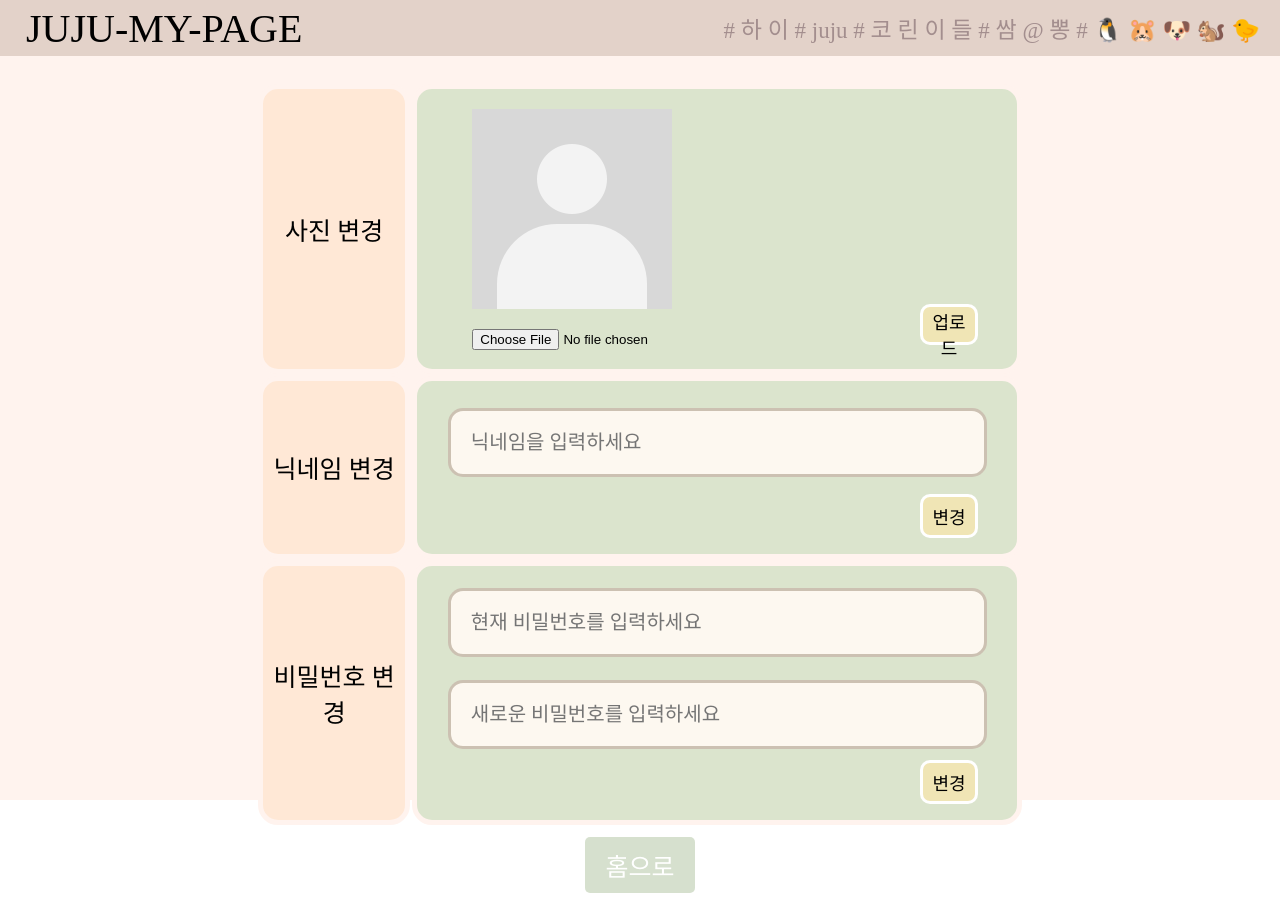
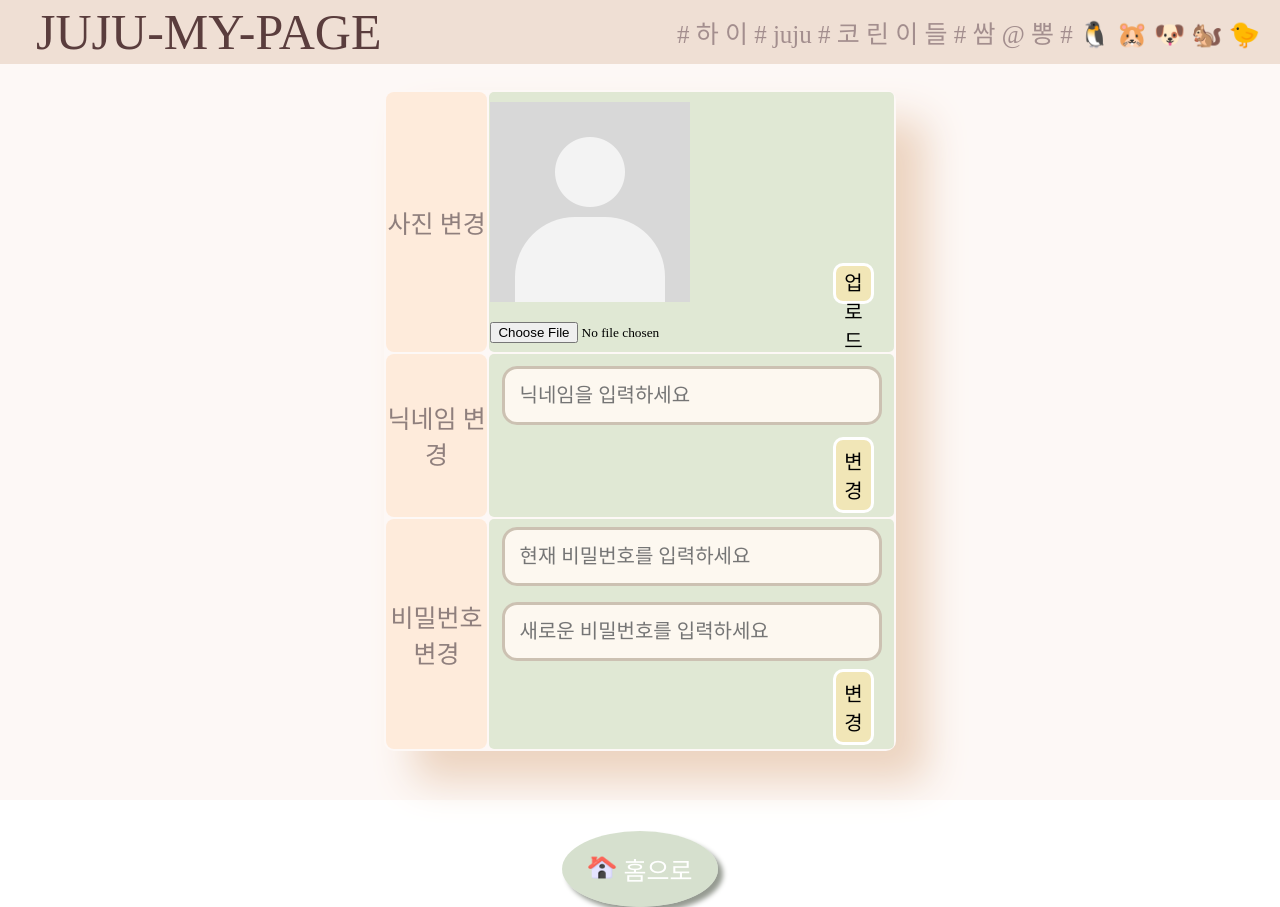
Before and after one commit to wjdwlsgh/JUJU_project_frontend, a React (Create React App) app: page /SettingPage in a window 1280 px wide. Built offline with nearby package versions, Linux system fonts and the light colour scheme; a web font is replaced by a local one.

Commit message:
옵션창 변경

```diff
--- a/public/index.html
+++ b/public/index.html
@@ -29,6 +29,14 @@
       @font-face {
         font-family: "Cafe24Meongi-W-v1.0";
         src: url("https://fastly.jsdelivr.net/gh/projectnoonnu/2405-3@1.1/Cafe24Meongi-W-v1.0.woff2")
+          format("woff2");
+        font-weight: normal;
+        font-style: normal;
+      }
+
+      @font-face {
+        font-family: "Ownglyph_ryuttung-Rg";
+        src: url("https://fastly.jsdelivr.net/gh/projectnoonnu/2405-2@1.0/Ownglyph_ryuttung-Rg.woff2")
           format("woff2");
         font-weight: normal;
         font-style: normal;
--- a/src/assets/fonts/fonts.css
+++ b/src/assets/fonts/fonts.css
@@ -3,3 +3,11 @@
   src: url("https://fastly.jsdelivr.net/gh/projectnoonnu/2406-1@1.0/Ownglyph_UNZ-Rg.woff2")
     format("woff2");
 }
+
+@font-face {
+  font-family: "Ownglyph_ryuttung-Rg";
+  src: url("https://fastly.jsdelivr.net/gh/projectnoonnu/2405-2@1.0/Ownglyph_ryuttung-Rg.woff2")
+    format("woff2");
+  font-weight: normal;
+  font-style: normal;
+}
--- a/src/components/Setting/ChangePassword.css
+++ b/src/components/Setting/ChangePassword.css
@@ -4,20 +4,21 @@
   width: 85%;
   /* height: 40px; */
   margin: 2%;
-  padding: 20px;
+  padding: 15px;
 
   border: 3px solid #9b89727e;
   border-radius: 15px;
   outline: none;
   background-color: #fdf8f0;
-  font-family: "Ownglyph_UNZ-Rg";
+  /* font-family: "Ownglyph_UNZ-Rg"; */
+  font-family: "Ownglyph_ryuttung-Rg";
 }
 
 #password-button {
   width: 10%;
   height: 30%;
   border-radius: 10px;
-  font-size: 18px;
+  font-size: 20px;
   margin: 0px;
   padding: 6px;
   border: 3px solid white;
@@ -25,7 +26,8 @@
   background-color: #fae6abb2;
   margin-left: 80%;
   margin-bottom: 1%;
-  font-family: "Ownglyph_UNZ-Rg";
+  /* font-family: "Ownglyph_UNZ-Rg"; */
+  font-family: "Ownglyph_ryuttung-Rg";
 
   cursor: pointer;
   &:hover {
--- a/src/components/Setting/Nickname.css
+++ b/src/components/Setting/Nickname.css
@@ -12,7 +12,7 @@
   width: 10%;
   height: 30%;
   border-radius: 10px;
-  font-size: 18px;
+  font-size: 20px;
   margin: 0px;
   padding: 6px;
   border: 3px solid white;
@@ -20,7 +20,8 @@
   background-color: #fae6abb2;
   margin-left: 80%;
   margin-bottom: 1%;
-  font-family: "Ownglyph_UNZ-Rg";
+  /* font-family: "Ownglyph_UNZ-Rg"; */
+  font-family: "Ownglyph_ryuttung-Rg";
 
   cursor: pointer;
   &:hover {
@@ -35,11 +36,12 @@
   width: 85%;
   /* height: 30%; */
   margin: 3%;
-  padding: 20px;
+  padding: 15px;
   border: 0;
   border-radius: 15px;
   outline: none;
   background-color: #fdf8f0;
-  font-family: "Ownglyph_UNZ-Rg";
+  /* font-family: "Ownglyph_UNZ-Rg"; */
+  font-family: "Ownglyph_ryuttung-Rg";
   border: 3px solid #9b89727e;
 }
--- a/src/components/Setting/ProfilePicture.css
+++ b/src/components/Setting/ProfilePicture.css
@@ -5,6 +5,7 @@
   width: 200px;
   height: 30px;
   margin: auto;
+  font-family: "Ownglyph_ryuttung-Rg";
 }
 
 .ProfilePicture-mom {
@@ -31,13 +32,15 @@
   width: 20%;
   height: 16%;
   border-radius: 10px;
-  font-size: 18px;
+  font-size: 20px;
   /* padding: 6px; */
   border: 3px solid white;
   color: black;
   background-color: #fae6abb2;
-  font-family: "Ownglyph_UNZ-Rg";
+  /* font-family: "Ownglyph_UNZ-Rg"; */
+  font-family: "Ownglyph_ryuttung-Rg";
   margin-right: 10%;
+  margin-bottom: 2%;
 
   cursor: pointer;
   &:hover {
--- a/src/pages/main/SettingPage.css
+++ b/src/pages/main/SettingPage.css
@@ -1,27 +1,50 @@
 .mypage {
-  background-color: #fff3ee;
+  /* background-color: #fff3ee; */
+  background-color: #fdf8f6;
+
   width: 100%;
   height: 100%;
   padding: 0%;
   margin: 0%;
 }
 
+.mypage-table {
+  /* border: 7px solid #fff3ee; */
+  border-radius: 10px;
+  width: 40%;
+  /* height: 10%; */
+  margin: auto;
+  /* box-shadow: 40px 30px #aab697a7; */
+  box-shadow: 30px 30px 40px rgb(236, 211, 191);
+}
+
 .home-button {
   background-color: #b8c9aa93;
   color: white;
-  padding: 10px 20px;
+  padding: 20px 25px;
   border: none;
-  border-radius: 5px;
+  border-radius: 50%;
   cursor: pointer;
   font-family: "Ownglyph_UNZ-Rg";
   font-size: 25px;
-  margin: 10px;
+  margin-top: 80px;
+
+  /* float: left; */
+  box-shadow: 5px 5px 5px #969b92;
+  transition-duration: 0.6s;
 }
 
 .home-button:hover {
-  background-color: #969b92;
+  background-color: #90ad7cb4;
 }
 
+.home-button:active {
+  margin-left: 5px;
+  margin-top: 5px;
+  box-shadow: none;
+}
+
+/*
 .save-button {
   background-color: #e7cbcbac;
   color: white;
@@ -36,44 +59,44 @@
 
 .save-button:hover {
   background-color: #e2c1c1;
-}
+} */
 
 #mypage-top {
   /* margin-top: 1%; */
   margin-bottom: 2%;
-  height: 7%;
-  background-color: #cab6a887;
+  height: 8%;
+  /* background-color: #cab6a887; */
+  background-color: #e3cab887;
+
   /* align-content: center; */
   align-items: center;
   display: flex;
   width: 100%;
 }
 
-.mypage-table {
-  border: 10px hidden;
-  border-radius: 10px;
-  width: 60%;
-  /* height: 10%; */
-  margin: auto;
-}
-
 .mypage-th {
   width: 20%;
-  border: 5px solid #fff3ee;
-  border-radius: 20px;
-  padding: 0%;
-  background-color: #ffe8d6;
-  font-family: "Ownglyph_UNZ-Rg";
+  /* border: 3px solid #fff3ee; */
+  border-radius: 8px;
+  padding: 0px;
+  background-color: #ffe8d6d3;
+  /* box-shadow: 10px 10px #c39f84; */
+
+  font-family: "Ownglyph_ryuttung-Rg";
   font-size: 25px;
   font-weight: 300;
+  color: rgba(125, 109, 109, 0.857);
 }
 
 .mypage-div {
   width: 100%;
-  border: 5px solid #fff3ee;
-  border-radius: 20px;
-  padding: 10px;
-  background-color: #dbe4cd;
+  /* border: 3px solid #fff3ee; */
+  border-radius: 5px;
+  padding: 0px;
+  /* background-color: #dbe4cd; */
+  background-color: #dbe4cdd0;
+
+  /* box-shadow: 10px 10px #aab697c1; */
 }
 
 .mypage-top-left {
@@ -81,14 +104,15 @@
 
   /* border-radius: 30px; */
   border: none;
-  font-size: 40px;
+  font-size: 50px;
+  color: rgb(90, 61, 61);
   display: flex;
   padding: 6px;
   /* background-color: #cab6a8; */
   background-color: transparent;
   /* border: 4px double #ddbf8c; */
   font-family: "Cafe24Meongi-W-v1.0";
-  margin-left: 20px;
+  margin-left: 30px;
 }
 
 .mypage-top-left:hover {
@@ -100,7 +124,7 @@
   text-align: right;
   margin-right: 20px;
   font-family: "Ownglyph_UNZ-Rg";
-  font-size: 23px;
+  font-size: 25px;
   color: rgb(163, 142, 142);
 }
 
--- a/src/pages/main/SettingPage.jsx
+++ b/src/pages/main/SettingPage.jsx
@@ -5,6 +5,7 @@ import ProfilePicture from "../../components/Setting/ProfilePicture";
 import Nickname from "../../components/Setting/Nickname";
 import ChangePassword from "../../components/Setting/ChangePassword";
 import mainImage from "../../assets/imgs/main.png";
+import homeImage from "../../assets/imgs/home.png";
 import "./Main.css";
 import "./SettingPage.css";
 
@@ -80,6 +81,11 @@ const SettingPage = ({ setProfilePicture, setNickname }) => {
           저장
         </button> */}
         <button className="home-button" onClick={handleHomeClick}>
+          <img
+            src={homeImage}
+            alt="설정 아이콘"
+            style={{ width: "30px", height: "25px" }}
+          />{" "}
           홈으로
         </button>
       </div>
```
Also changed, not shown: src/assets/imgs/home.png (added).
